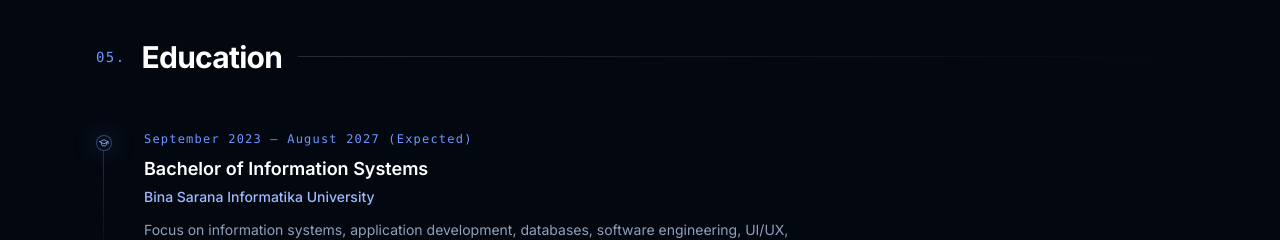
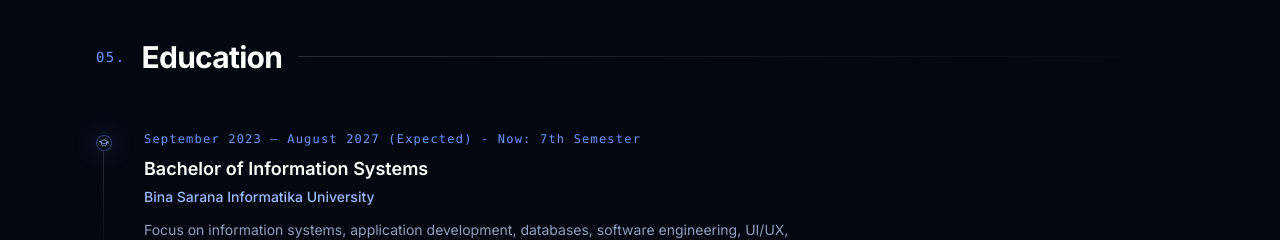
Before and after one commit to nzlvirza/portofolio-nazla-virza, a Vue app: page / in a window 1280 px wide. Shown: the part 4540-4780 px from the top of the page. Built offline with nearby package versions, Linux system fonts and the light colour scheme; a web font is replaced by a local one.

Commit message:
feat: initialize portfolio data configuration with personal details, experience, and project entries

```diff
--- a/src/data/portfolio.js
+++ b/src/data/portfolio.js
@@ -181,7 +181,7 @@ export const portfolio = {
             {
                 degree: 'Bachelor of Information Systems',
                 school: 'Bina Sarana Informatika University',
-                period: 'September 2023 — August 2027 (Expected)',
+                period: 'September 2023 — August 2027 (Expected) - Now: 7th Semester',
                 description:
                     'Focus on information systems, application development, databases, software engineering, UI/UX, and information technology.',
             },
```
